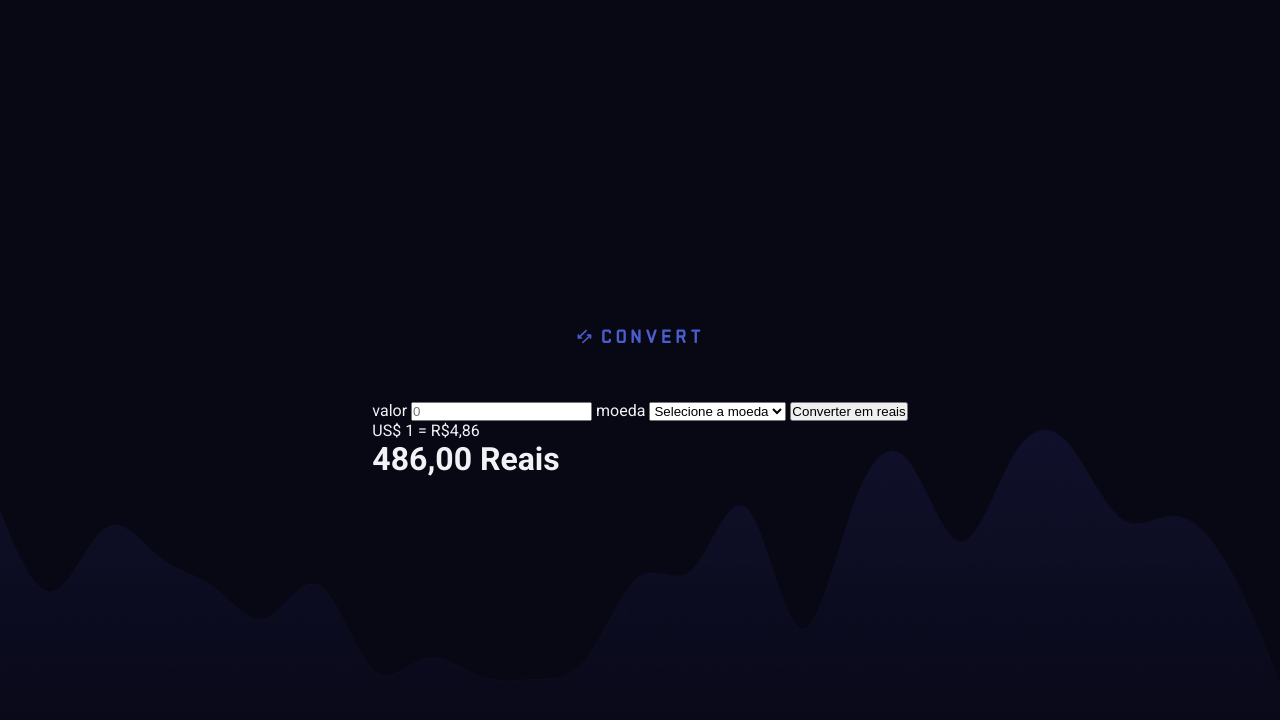
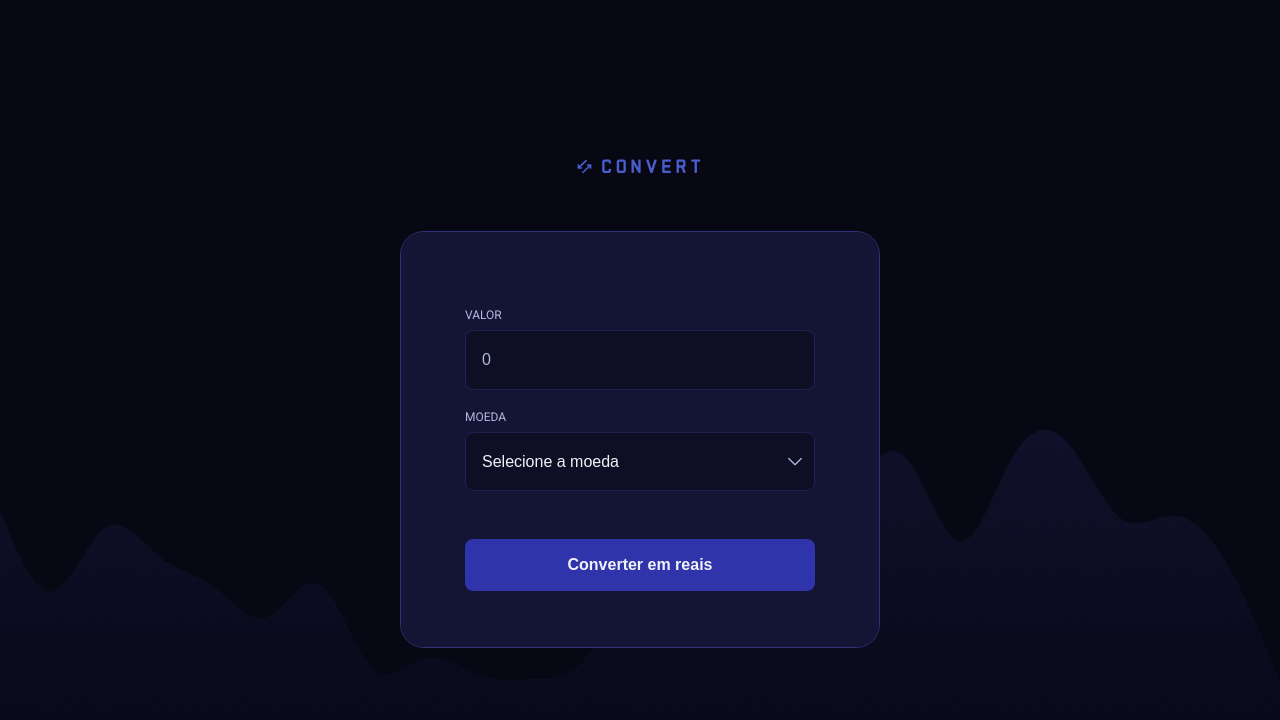
Before and after one commit to SauloCarvalho300/projeto-convert, a plain HTML site: page index.html in a window 1280 px wide. Drawn offline with Linux system fonts and the light colour scheme.

Commit message:
CSS finalizado

```diff
--- a/style.css
+++ b/style.css
@@ -9,17 +9,129 @@
   font-size: 16px;
 }
 
+::-webkit-scrollbar {
+  width: 8px;
+}
+
+::-webkit-scrollbar-track {
+  background-color: #1f2151;
+}
+
+::-webkit-scrollbar-thumb {
+  background-color: #2f3279;
+}
+
+
 body {
   width: 100%;
   height: 100vh;
-
   background-image: url(./assets/bg.png);
   background-size: contain;
   display: flex;
   align-items: center;
   justify-content: center;
   flex-direction: column;
-
   gap: 3.12rem;
   color: #f1f2f6;
 }
+
+main {
+  width: 480px;
+  border-radius: 1.5rem;
+  border: 1px solid #2f3279;
+  overflow-y: hidden;
+}
+
+form {
+  background-color: #141534;
+  display: flex;
+  flex-direction: column;
+  padding: 3.5rem 4rem;
+}
+
+label {
+  font-size: 0.75rem;
+  color: #b2b8de;
+  text-transform: uppercase;
+  margin-bottom: 0.5rem;
+  margin-top: 1.25rem;
+}
+
+input,
+select {
+  outline: 0;
+  color: #f1f2f6;
+  border: 1px solid #1f2151;
+  border-radius: 0.5rem;
+  background-color: #0e0f25;
+  padding: 1.25rem 1rem;
+  font-size: 1rem;
+}
+
+select {
+  -moz-appearance: none;
+  -webkit-appearance: none;
+  appearance: none;
+  background: url(./assets/chevron-down.svg) no-repeat;
+  background-position: calc(100% - 0.75rem) center !important;
+  background-color: #0e0f25;
+  cursor: pointer;
+  font-size: 1rem;
+}
+
+input::placeholder,
+select:invalid,
+option {
+  color: #b2b8de;
+}
+
+button {
+  height: 3.25rem;
+  background-color: #2f34ab;
+  border: none;
+  border-radius: 0.5rem;
+  color: #f1f2f6;
+  font-size: 1rem;
+  font-weight: 600;
+  cursor: pointer;
+  margin-top: 3rem;
+  outline: none;
+  transition: background-color 0.25s;
+
+  &:hover {
+    background-color: #4a5dcd;
+  }
+
+  &:focus {
+    outline: 1.5px solid #4a5dcd;
+  }
+}
+
+footer {
+  background-color: #1f2151;
+  padding: 2.5rem;
+  max-height: 196px;
+  text-align: center;
+  display: none;
+  overflow-y: scroll;
+
+  & span {
+    color: #7d8dec;
+    font-size: 1rem;
+    font-family: "IBM Plex Mono", monospace;
+    margin-bottom: 0.5rem;
+    line-height: 1.25rem;
+  }
+
+  & h1 {
+    color: #f1f2f6;
+    font-weight: 700;
+    font-size: 2rem;
+    line-height: 3rem;
+    word-break: break-all;
+  }
+}
+
+.show-result {
+  display: block;
+}
```
